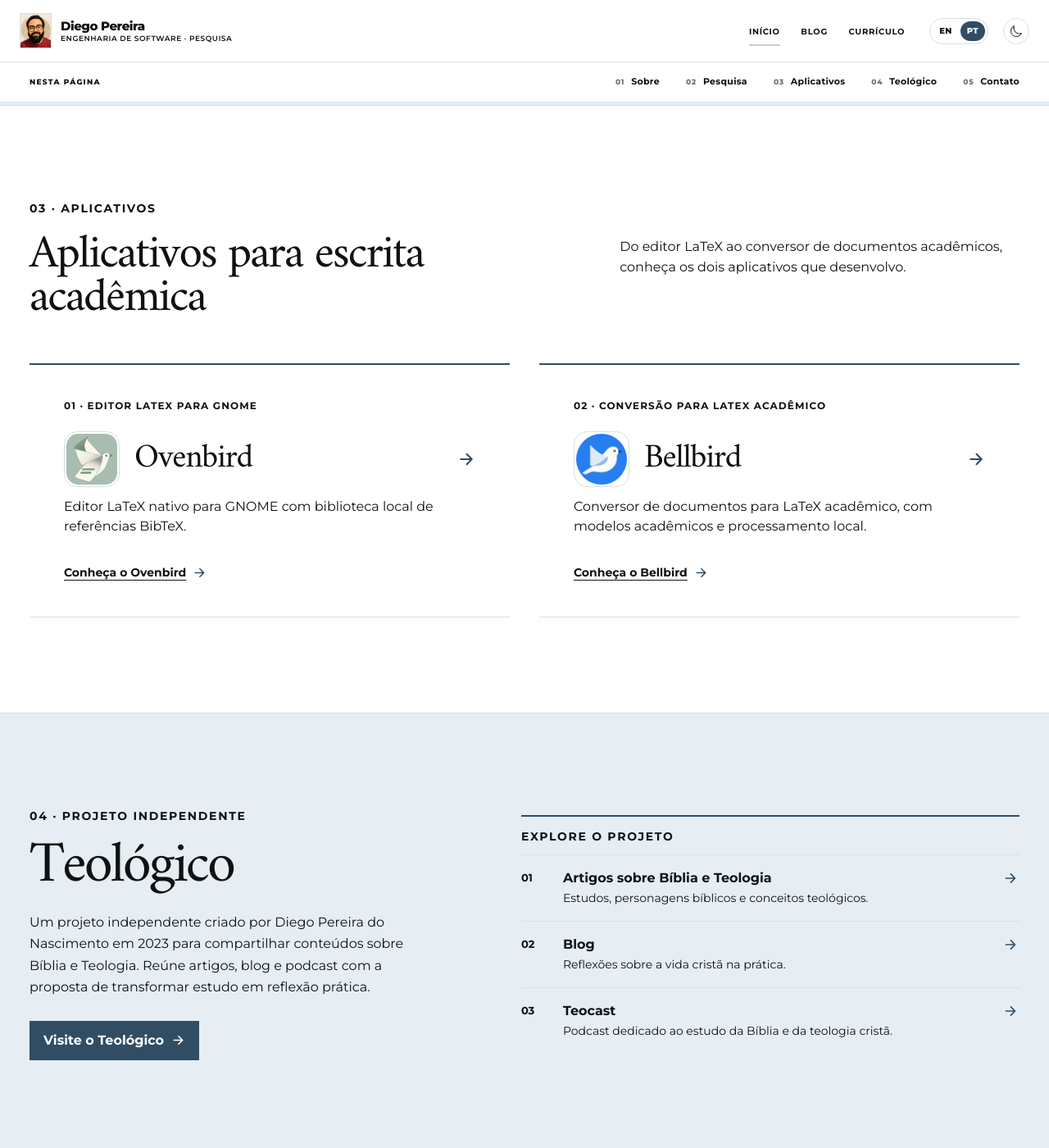
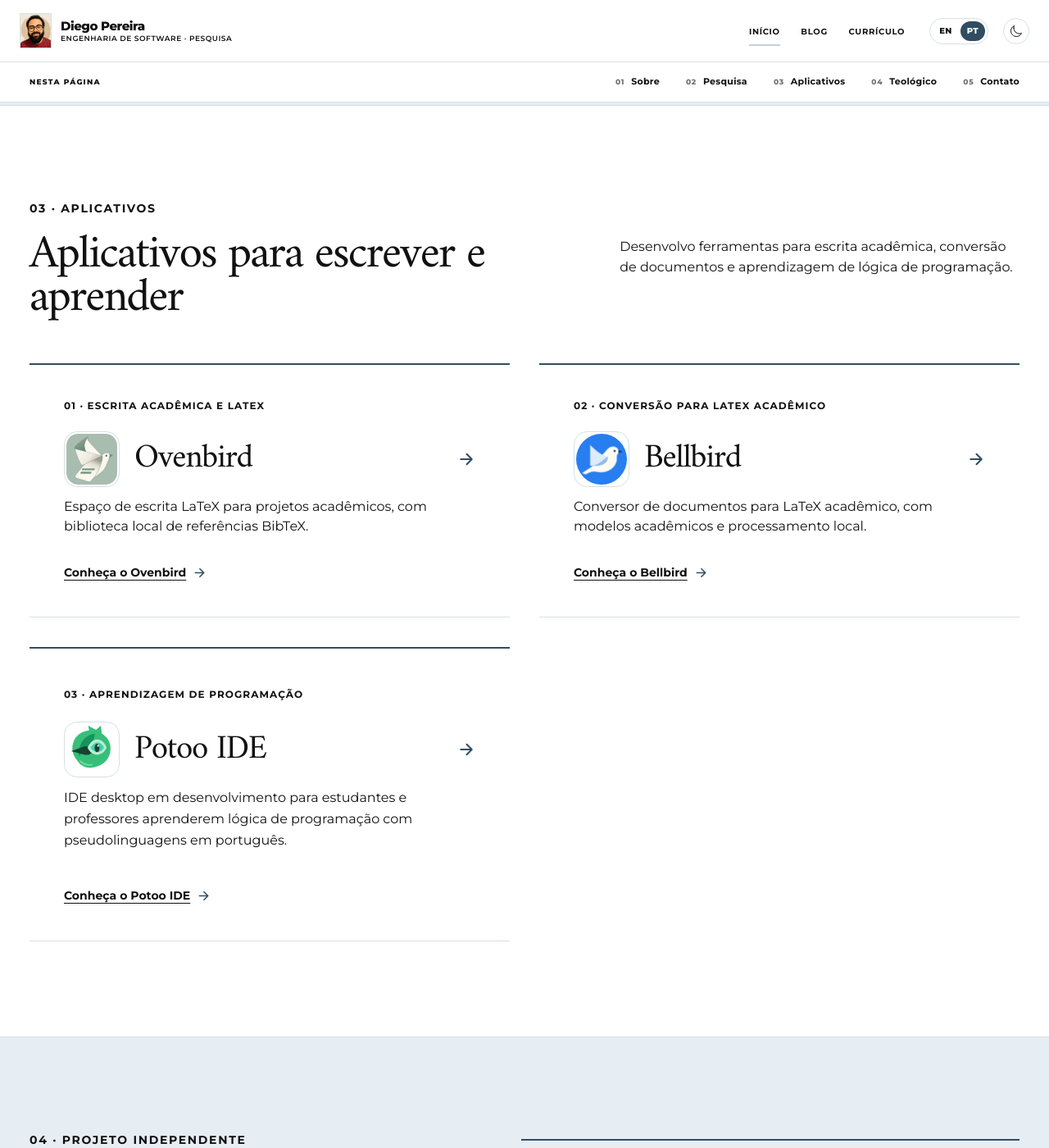
Before and after one commit to diegopn/diegopn.github.io, a Jekyll site: the page built from index.html, in a window 1280 px wide and 1400 px high, scrolled down 1862 px. Shown: the whole window at 82% size. Built offline with Jekyll 4.4.1, drawn with Linux system fonts in a browser that asks for light colours.

Commit message:
Add Potoo IDE to applications section

```diff
--- a/index.html
+++ b/index.html
@@ -106,22 +106,22 @@
       <div class="apps-heading" data-reveal>
         <div class="section-heading">
           <p class="section-kicker">03 · Aplicativos</p>
-          <h2 id="apps-title">Aplicativos para escrita acadêmica</h2>
+          <h2 id="apps-title">Aplicativos para escrever e aprender</h2>
         </div>
         <div class="apps-intro-copy">
-          <p>Do editor LaTeX ao conversor de documentos acadêmicos, conheça os dois aplicativos que desenvolvo.</p>
+          <p>Desenvolvo ferramentas para escrita acadêmica, conversão de documentos e aprendizagem de lógica de programação.</p>
         </div>
       </div>
 
       <div class="app-card-grid" data-reveal>
         <a class="app-card" href="https://diegopn.github.io/ovenbird-site/" target="_blank" rel="noreferrer">
-          <span class="app-card-category">01 · Editor LaTeX para GNOME</span>
+          <span class="app-card-category">01 · Escrita acadêmica e LaTeX</span>
           <div class="app-card-title">
             <img class="app-card-icon" src="{{ '/src/assets/images/ovenbird-icon.svg' | relative_url }}" alt="" loading="lazy" decoding="async">
             <h3>Ovenbird</h3>
             <ion-icon name="arrow-forward-outline" aria-hidden="true"></ion-icon>
           </div>
-          <p>Editor LaTeX nativo para GNOME com biblioteca local de referências BibTeX.</p>
+          <p>Espaço de escrita LaTeX para projetos acadêmicos, com biblioteca local de referências BibTeX.</p>
           <span class="app-card-link">Conheça o Ovenbird <ion-icon name="arrow-forward-outline" aria-hidden="true"></ion-icon></span>
         </a>
         <a class="app-card" href="https://diegopn.github.io/bellbird-site/" target="_blank" rel="noreferrer">
@@ -133,6 +133,20 @@
           </div>
           <p>Conversor de documentos para LaTeX acadêmico, com modelos acadêmicos e processamento local.</p>
           <span class="app-card-link">Conheça o Bellbird <ion-icon name="arrow-forward-outline" aria-hidden="true"></ion-icon></span>
+        </a>
+        <a class="app-card app-card-featured" href="https://diegopn.github.io/potoo-site/" target="_blank" rel="noreferrer">
+          <div>
+            <span class="app-card-category">03 · Aprendizagem de programação</span>
+            <div class="app-card-title">
+              <img class="app-card-icon" src="{{ '/src/assets/images/potoo-icon.svg' | relative_url }}" alt="" loading="lazy" decoding="async">
+              <h3>Potoo IDE</h3>
+              <ion-icon name="arrow-forward-outline" aria-hidden="true"></ion-icon>
+            </div>
+          </div>
+          <div class="app-card-featured-copy">
+            <p>IDE desktop em desenvolvimento para estudantes e professores aprenderem lógica de programação com pseudolinguagens em português.</p>
+            <span class="app-card-link">Conheça o Potoo IDE <ion-icon name="arrow-forward-outline" aria-hidden="true"></ion-icon></span>
+          </div>
         </a>
       </div>
     </div>
```
